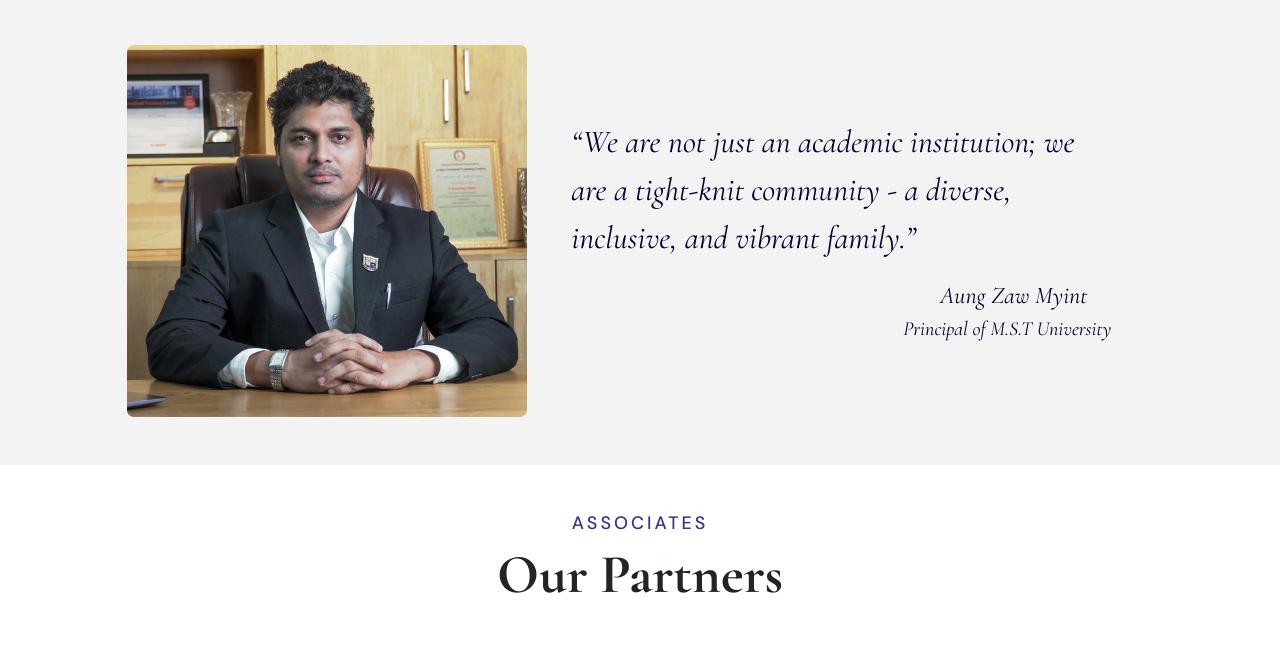
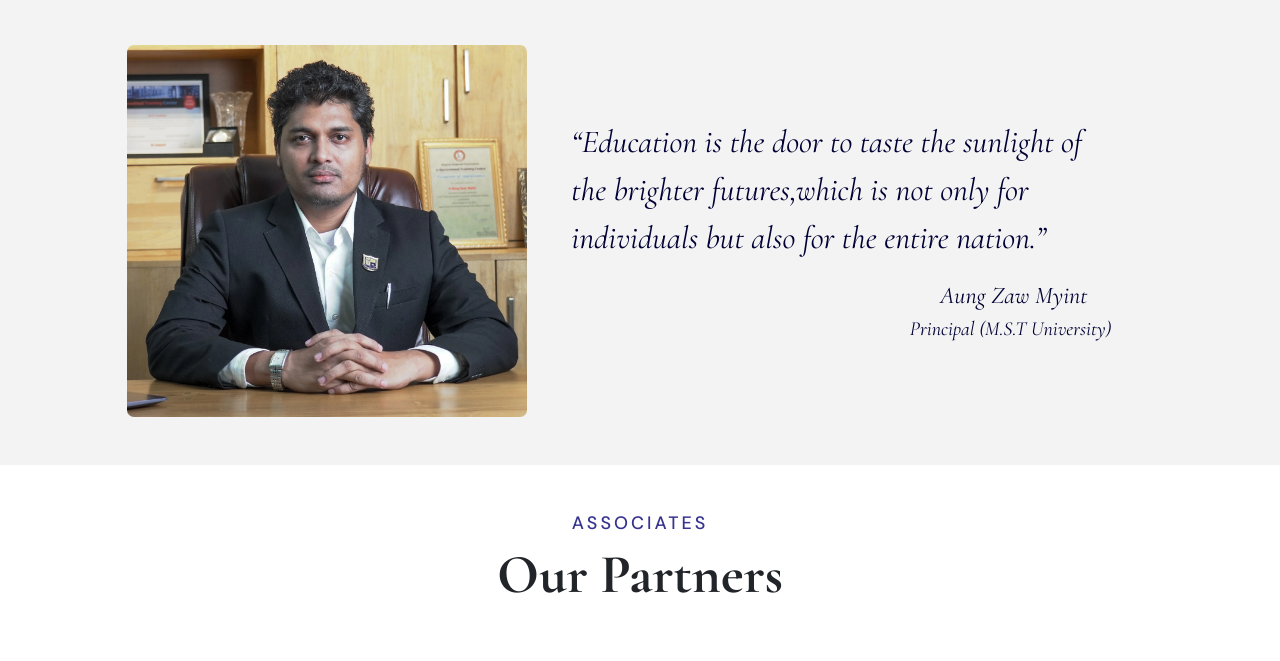
Before and after one commit to myatnoemaung97/MST-Template, a plain HTML site: page index.html in a window 1280 px wide. Shown: the part 4432-5093 px from the top of the page. Drawn offline with nearby package versions, Linux system fonts and the light colour scheme.

Commit message:
changing principle message

```diff
--- a/index.html
+++ b/index.html
@@ -402,11 +402,11 @@
                 <div class="d-flex justify-content-start">
                     <div>
                         <div class="quote-container" style="background-color: #f3f3f3;">
-                            <p class="quote-text fs-lg-2 fs-md-3 fs-sm-2 fs-2">“We are not just an academic institution;
-                                we are a tight-knit community - a diverse, inclusive, and vibrant family.”
+                            <p class="quote-text fs-lg-2 fs-md-3 fs-sm-2 fs-2">“Education is the door to taste the sunlight of the brighter futures,which
+                            is not only for individuals but also for the entire nation.”
                             </p>
                             <div class="quote-text fs-4 text-end me-4 mt-3">Aung Zaw Myint</div>
-                            <div class="quote-text fs-5 text-end">Principal of M.S.T University</div>
+                            <div class="quote-text fs-5 text-end">Principal (M.S.T University)</div>
                         </div>
                     </div>
                 </div>
```
